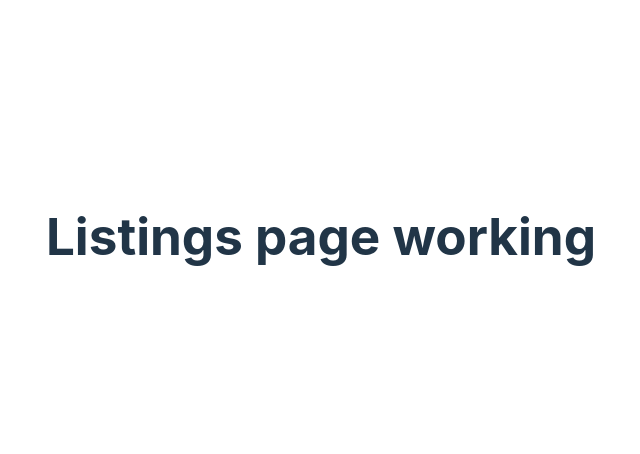
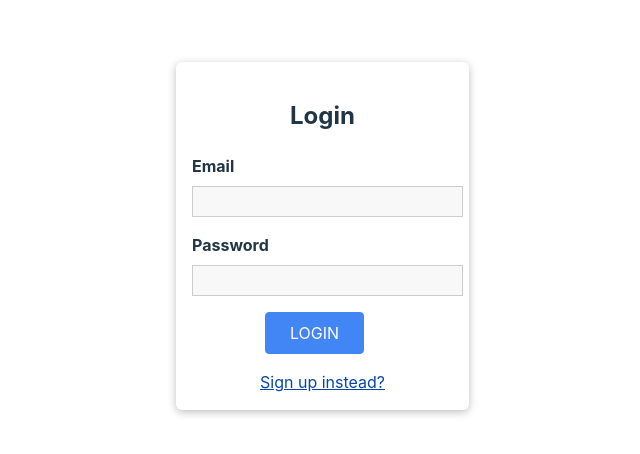
Before and after one commit to Vilkku11/Marketplace-Full-Stack, a React (Vite) app in the folder frontend/: page /auth in a window 1280 px wide. Before the commit this address led to /. Shown: the part 164-618 px from the top of the page, without its empty margins (319-959 px from the left). Built offline with nearby package versions, Linux system fonts and the light colour scheme.

Commit message:
added login page, converted own made stuff

```diff
--- /dev/null
+++ b/frontend/shared/components/button/Button.css
@@ -0,0 +1,61 @@
+.button {
+  font: inherit;
+  padding: 0.5rem 1.5rem;
+  border: 1px solid #4285f4;
+  border-radius: 4px;
+  background: #4285f4;
+  color: white;
+  cursor: pointer;
+  margin-right: 1rem;
+  text-decoration: none;
+  display: inline-block;
+}
+
+.button:focus {
+  outline: none;
+}
+
+.button:hover,
+.button:active {
+  background: #0d47a1;
+  border-color: #0d47a1;
+}
+
+.button--inverse {
+  background: transparent;
+  color: #4285f4;
+}
+
+.button--inverse:hover,
+.button--inverse:active {
+  color: white;
+  background: #4285f4;
+}
+
+.button--danger {
+  background: #ff4444;
+  border-color: #ff4444;
+}
+
+.button--danger:hover,
+.button--danger:active {
+  background: #cc0000;
+  border-color: #cc0000;
+}
+
+.button:disabled,
+.button:hover:disabled,
+.button:active:disabled {
+  background: #ccc;
+  color: #979797;
+  border-color: #ccc;
+  cursor: not-allowed;
+}
+
+.button--small {
+  font-size: 0.8rem;
+}
+
+.button--big {
+  font-size: 1.5rem;
+}
--- /dev/null
+++ b/frontend/shared/components/button/Button.jsx
@@ -0,0 +1,18 @@
+import "./Button.css";
+
+const Button = (props) => {
+  return (
+    <button
+      className={`button button--${props.size || "default"} ${
+        props.inverse && "button--inverse"
+      } ${props.danger && "button--danger"}`}
+      type={props.type}
+      onClick={props.onClick}
+      disabled={props.disabled}
+    >
+      {props.children}
+    </button>
+  );
+};
+
+export default Button;
--- /dev/null
+++ b/frontend/shared/components/card/Card.css
@@ -0,0 +1,9 @@
+.card {
+  position: relative;
+  margin: 0;
+  box-shadow: 0 2px 8px rgba(0, 0, 0, 0.26);
+  border-radius: 6px;
+  padding: 1rem;
+  overflow: hidden;
+  background: white;
+}
--- /dev/null
+++ b/frontend/shared/components/card/Card.jsx
@@ -0,0 +1,10 @@
+import "./Card.css";
+
+const Card = (props) => {
+  return (
+    <div className={`card ${props.className}`} style={props.style}>
+      {props.children}
+    </div>
+  );
+};
+export default Card;
--- /dev/null
+++ b/frontend/shared/components/input/Input.css
@@ -0,0 +1,38 @@
+.form-control {
+  margin: 1rem 0;
+}
+
+.form-control label,
+.form-control input {
+  display: block;
+}
+
+.form-control label {
+  font-weight: bold;
+  margin-bottom: 0.5rem;
+  text-align: left;
+}
+
+.form-control input {
+  width: 100%;
+  font: inherit;
+  border: 1px solid #ccc;
+  background: #f8f8f8;
+  padding: 0.15rem 0.25rem;
+}
+
+.form-control input:focus {
+  outline: none;
+  background: #ebebeb;
+  border-color: #510077;
+}
+
+.form-control--invalid label,
+.form-control--invalid p {
+  color: red;
+}
+
+.form-control--invalid input {
+  border-color: red;
+  background: #ffd1d1;
+}
--- /dev/null
+++ b/frontend/shared/components/input/Input.jsx
@@ -0,0 +1,19 @@
+import { forwardRef } from "react";
+
+import "./Input.css";
+
+const Input = forwardRef((props, ref) => {
+  return (
+    <div className="form-control">
+      <label htmlFor={props.id}>{props.label}</label>
+      <input
+        ref={ref}
+        id={props.id}
+        type={props.type}
+        placeholder={props.placeholder}
+      />
+    </div>
+  );
+});
+
+export default Input;
--- a/frontend/src/App.jsx
+++ b/frontend/src/App.jsx
@@ -8,6 +8,7 @@ import "./App.css";
 
 import Listings from "../listings/pages/Listings";
 import AddListing from "../listings/pages/AddListings";
+import Authenticate from "../users/pages/Authenticate";
 
 function App() {
   return (
@@ -19,6 +20,9 @@ function App() {
         <Route path="/new" exact>
           <AddListing />
         </Route>
+        <Route path="/auth" exact>
+          <Authenticate />
+        </Route>
         <Redirect to="/" />
       </Switch>
     </Router>
--- /dev/null
+++ b/frontend/users/pages/Authenticate.css
@@ -0,0 +1,23 @@
+.span {
+  cursor: pointer;
+  color: rgb(6, 69, 173);
+  text-decoration: underline;
+  align-items: left;
+}
+
+.authentication__header {
+  color: white;
+  text-align: center;
+}
+
+.authentication {
+  width: 90%;
+  max-width: 25rem;
+  margin: 7rem auto;
+  text-align: center;
+  align-items: center;
+}
+
+.authentication form {
+  margin-bottom: 1rem;
+}
--- /dev/null
+++ b/frontend/users/pages/Authenticate.jsx
@@ -0,0 +1,40 @@
+import { useState, useRef } from "react";
+
+import Card from "../../shared/components/card/Card";
+import Input from "../../shared/components/input/Input";
+import Button from "../../shared/components/button/Button";
+
+import "./Authenticate.css";
+const Authenticate = (props) => {
+  const [isLoginMode, setLoginMode] = useState(true);
+
+  const nameRef = useRef();
+  const emailRef = useRef();
+  const passwordRef = useRef();
+
+  const changeLoginMode = () => {
+    setLoginMode((prevMode) => !prevMode);
+  };
+  return (
+    <Card className="authentication">
+      <h2>{isLoginMode ? "Login" : "Sign Up"}</h2>
+      <form>
+        {!isLoginMode && (
+          <Input id="name" ref={nameRef} type="text" label="Name" />
+        )}
+        <Input id="email" ref={emailRef} type="email" label="Email" />
+        <Input
+          id="password"
+          ref={passwordRef}
+          type="password"
+          label="Password"
+        />
+        <Button type="submit">{isLoginMode ? "LOGIN" : "SIGNUP"}</Button>
+      </form>
+      <span className="span" onClick={changeLoginMode}>
+        {isLoginMode ? "Sign up instead?" : "Login instead?"}
+      </span>
+    </Card>
+  );
+};
+export default Authenticate;
```
